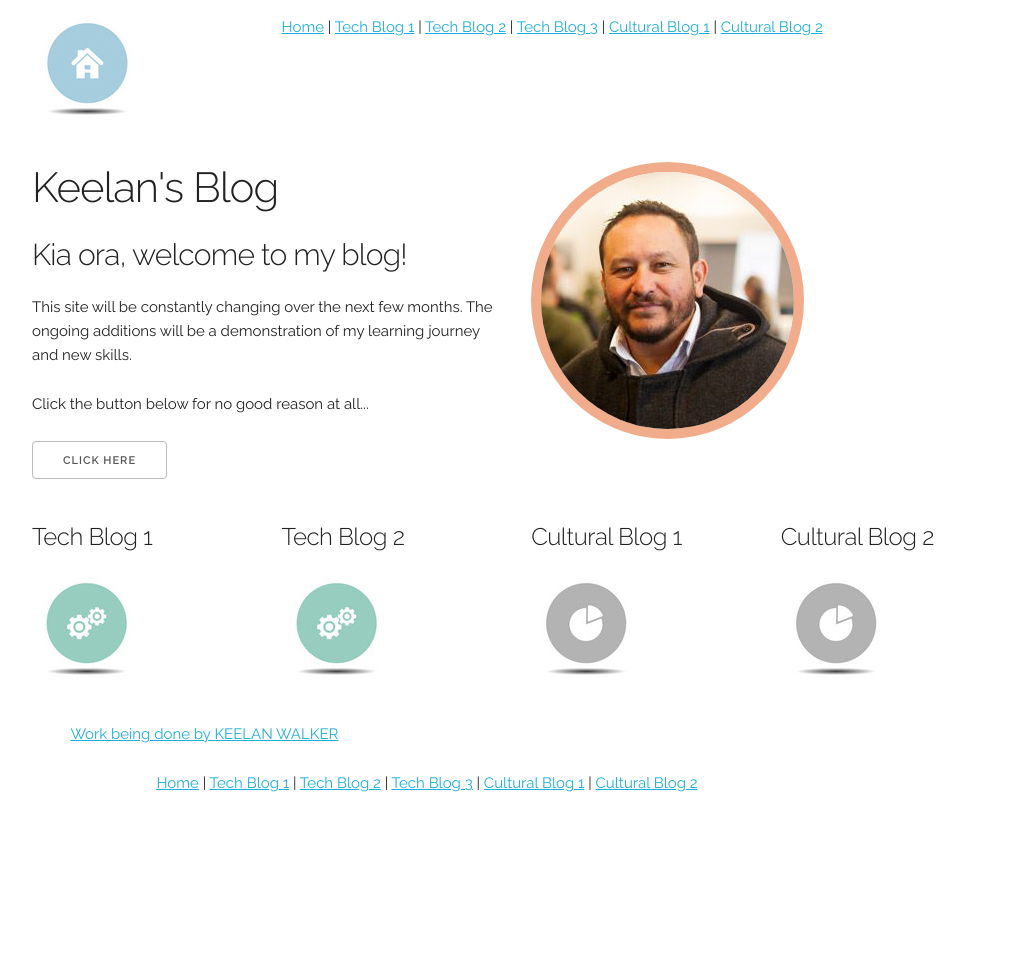
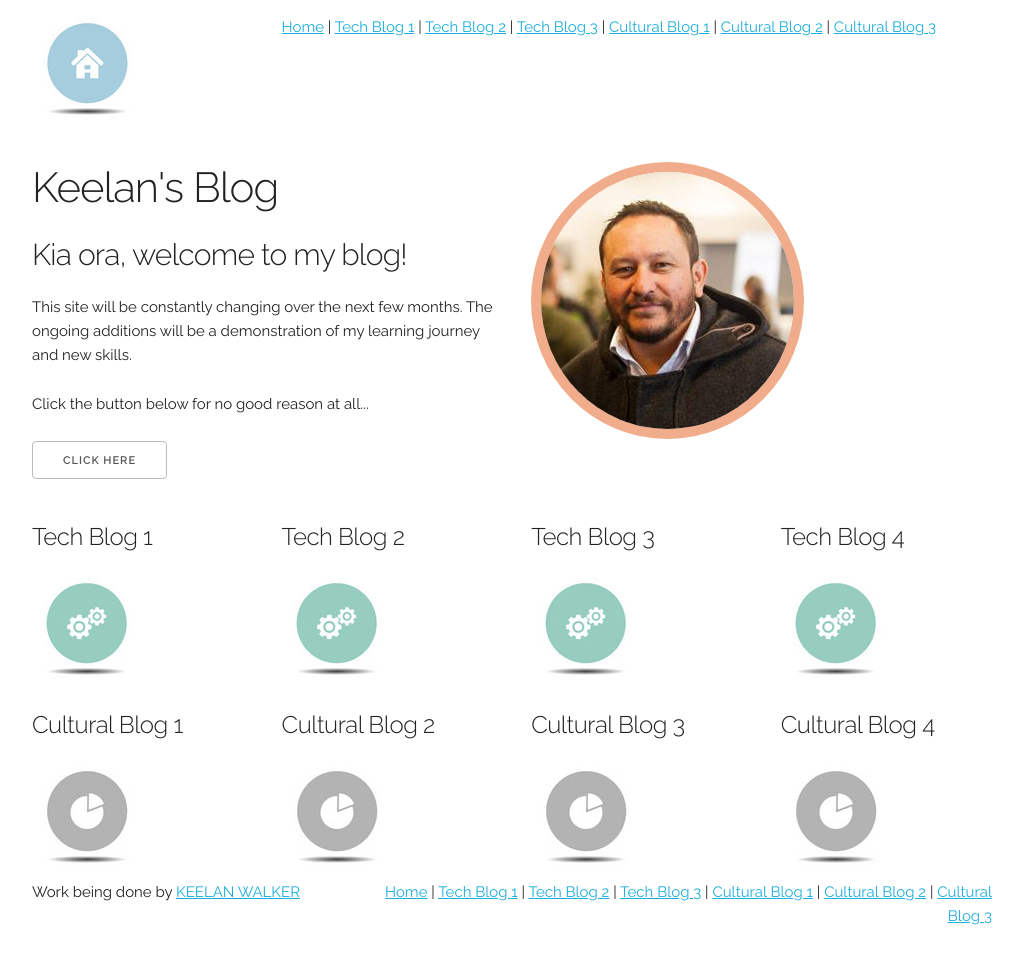
Before and after one commit to keelanwalker/keelanwalker.github.io, a plain HTML site: page index.html in a window 1280 px wide. Shown: the whole page, without its empty margins (128-1150 px from the left). Before the commit the page ends 840 px from the top, so only its background shows below. Drawn offline with nearby package versions, Linux system fonts and the light colour scheme.

Commit message:
update index

```diff
--- a/index.html
+++ b/index.html
@@ -30,7 +30,7 @@
           </div>
 
           <div class="nine columns">
-            <a href="index.html">Home</a> | <a href="blog/sprint1-technical.html">Tech Blog 1</a> | <a href="blog/sprint2-technical.html">Tech Blog 2</a> | <a href="blog/sprint3-technical.html">Tech Blog 3</a> | <a href="blog/sprint1-cultural.html">Cultural Blog 1</a> | <a href="blog/sprint2-cultural.html">Cultural Blog 2</a>
+            <a href="index.html">Home</a> | <a href="blog/sprint1-technical.html">Tech Blog 1</a> | <a href="blog/sprint2-technical.html">Tech Blog 2</a> | <a href="blog/sprint3-technical.html">Tech Blog 3</a> | <a href="blog/sprint1-cultural.html">Cultural Blog 1</a> | <a href="blog/sprint2-cultural.html">Cultural Blog 2</a> | <a href="blog/sprint3-cultural.html">Cultural Blog 3</a>
           </div>
       </div>
      </header>
@@ -63,13 +63,32 @@
                 <a href="blog/sprint2-technical.html"><img src="images/reflections-logo.jpg" alt="Logo 31" class="u-max-full-width"></a>
             </div>
             <div class="three columns center">
+                <h5>Tech Blog 3</h5>
+                <a href="blog/sprint1-cultural.html"><img src="images/reflections-logo.jpg" alt="Logo 4" class="u-max-full-width"></a>
+            </div>
+            <div class="three columns center">
+               <h5>Tech Blog 4</h5>
+               <img src="images/reflections-logo.jpg" alt="Logo 4" class="u-max-full-width">
+            </div>
+        </div>
+    </section>
+
+    <section>
+        <div class="three columns center">
             <h5>Cultural Blog 1</h5>
             <a href="blog/sprint1-cultural.html"><img src="images/misc-logo.jpg" alt="Logo 4" class="u-max-full-width"></a>
         </div>
         <div class="three columns center">
            <h5>Cultural Blog 2</h5>
-             <a href="blog/sprint2-cultural.html"><img src="images/misc-logo.jpg" alt="Logo 4" class="u-max-full-width">
+           <a href="blog/sprint2-cultural.html"><img src="images/misc-logo.jpg" alt="Logo 4" class="u-max-full-width"></a>
         </div>
+        <div class="three columns center">
+            <h5>Cultural Blog 3</h5>
+            <a href="blog/sprint1-cultural.html"><img src="images/misc-logo.jpg" alt="Logo 4" class="u-max-full-width"></a>
+        </div>
+        <div class="three columns center">
+           <h5>Cultural Blog 4</h5>
+           <img src="images/misc-logo.jpg" alt="Logo 4" class="u-max-full-width">
         </div>
     </section>
 
@@ -79,7 +98,7 @@
               <p>Work being done by <a href="mailto:keelanwalker@gmail.com">KEELAN WALKER</a></p>
           </div>
           <div class="eight columns navbar">
-            <a href="index.html">Home</a> | <a href="blog/sprint1-technical.html">Tech Blog 1</a> | <a href="blog/sprint2-technical.html">Tech Blog 2</a> | <a href="blog/sprint3-technical.html">Tech Blog 3</a> | <a href="blog/sprint1-cultural.html">Cultural Blog 1</a> | <a href="blog/sprint2-cultural.html">Cultural Blog 2</a>
+            <a href="index.html">Home</a> | <a href="blog/sprint1-technical.html">Tech Blog 1</a> | <a href="blog/sprint2-technical.html">Tech Blog 2</a> | <a href="blog/sprint3-technical.html">Tech Blog 3</a> | <a href="blog/sprint1-cultural.html">Cultural Blog 1</a> | <a href="blog/sprint2-cultural.html">Cultural Blog 2</a> | <a href="blog/sprint3-cultural.html">Cultural Blog 3</a>
           </div>
       </div>
       <div class="row spacer">
```
Also changed, not shown: 1 other file. Lines whose indentation alone changed are shown as unchanged.
